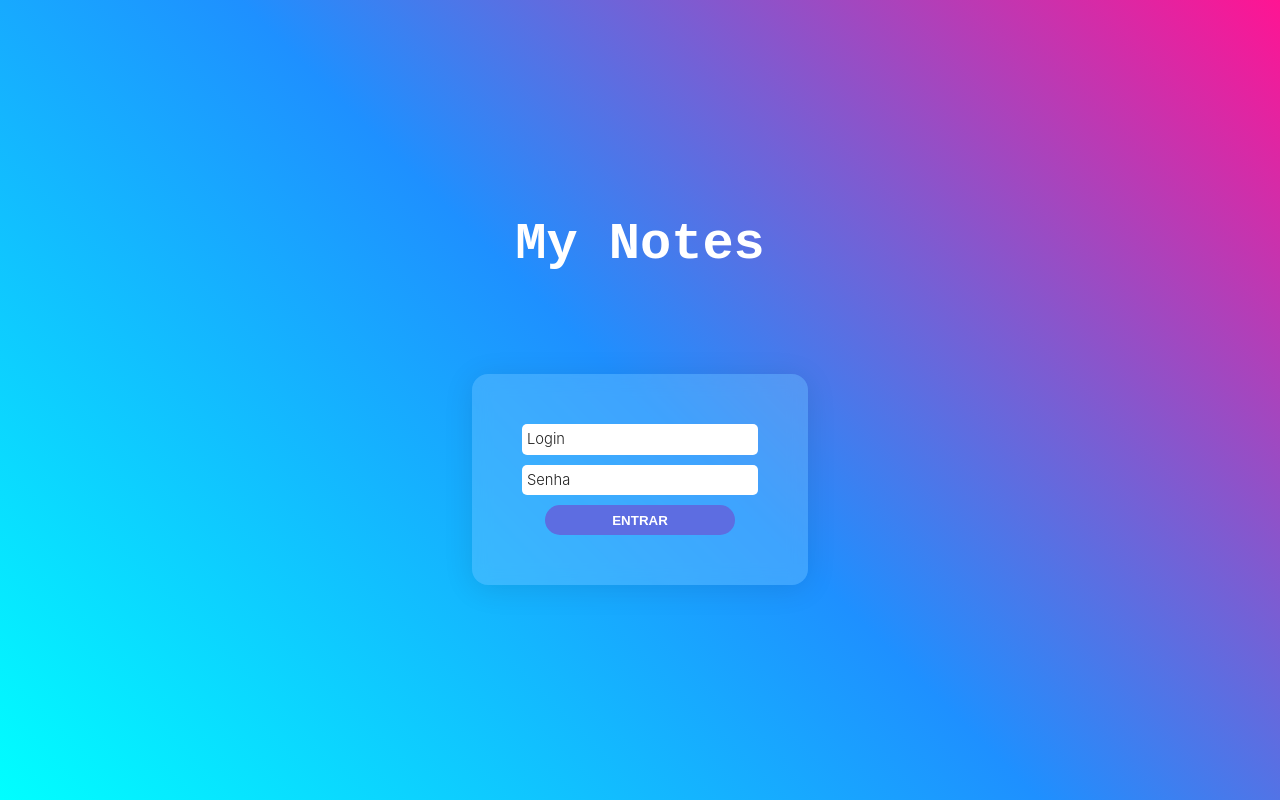
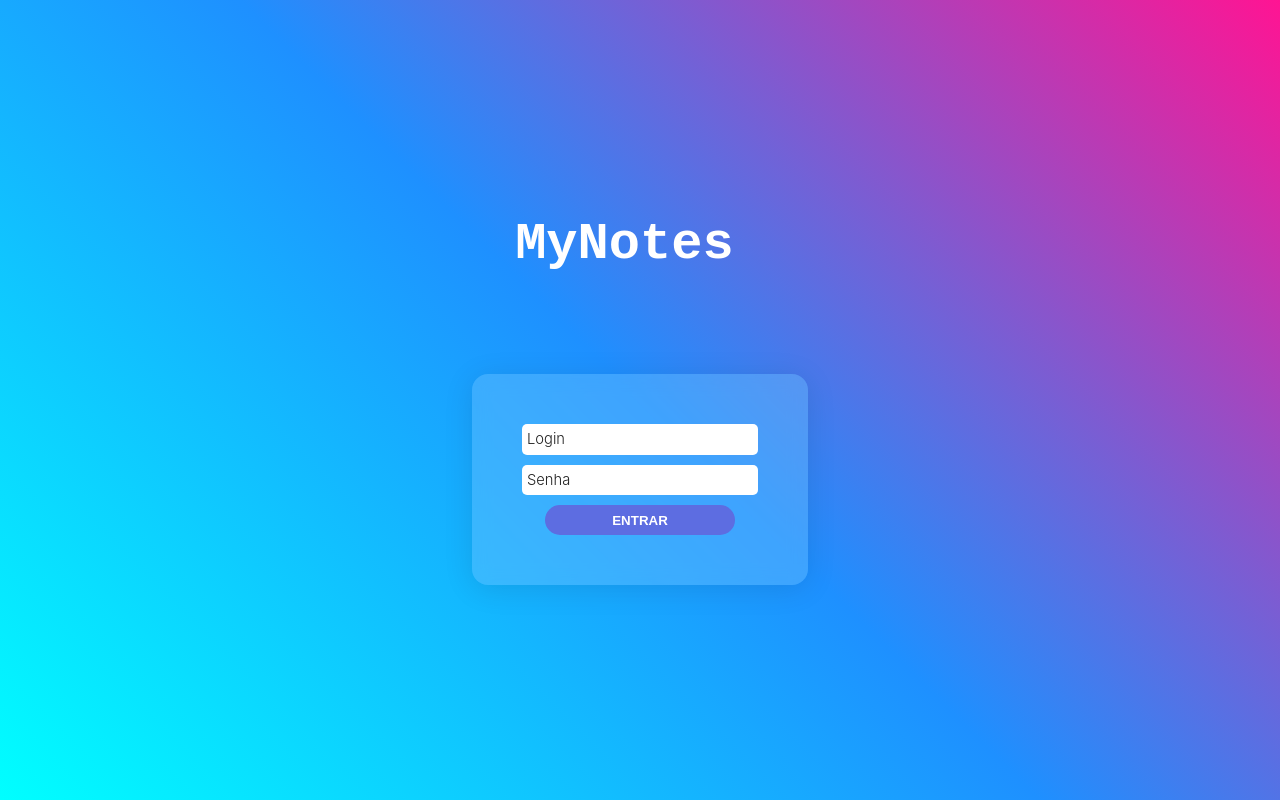
Before and after one commit to GabrielBatalhaDEV/FIAP-MyNotes, a React (Create React App) app: page / in a window 1280 px wide. Built offline with nearby package versions, Linux system fonts and the light colour scheme.

Commit message:
add typewritter package

```diff
--- a/package.json
+++ b/package.json
@@ -11,6 +11,7 @@
     "react-router": "^6.2.1",
     "react-router-dom": "^6.2.1",
     "react-scripts": "5.0.0",
+    "react-simple-typewriter": "^3.0.1",
     "web-vitals": "^2.1.4"
   },
   "scripts": {
--- a/src/Pages/Login.jsx
+++ b/src/Pages/Login.jsx
@@ -1,5 +1,6 @@
 import React from "react";
 import { useNavigate } from "react-router-dom";
+import { Typewriter } from "react-simple-typewriter";
 import styles from "./login.module.css";
 
 function Login() {
@@ -13,7 +14,18 @@ function Login() {
   return (
     <>
       <main className={styles.main}>
-        <h1>My Notes</h1>
+        <h1>
+          My
+          <Typewriter
+            loop
+            cursor
+            cursorStyle="_"
+            typeSpeed={150}
+            deleteSpeed={100}
+            delaySpeed={1000}
+            words={["Notes"]}
+          />
+        </h1>
         <form>
           <input
             type="text"
```
Also changed, not shown: 1 other file (tests, documents, lock files or other folders).
